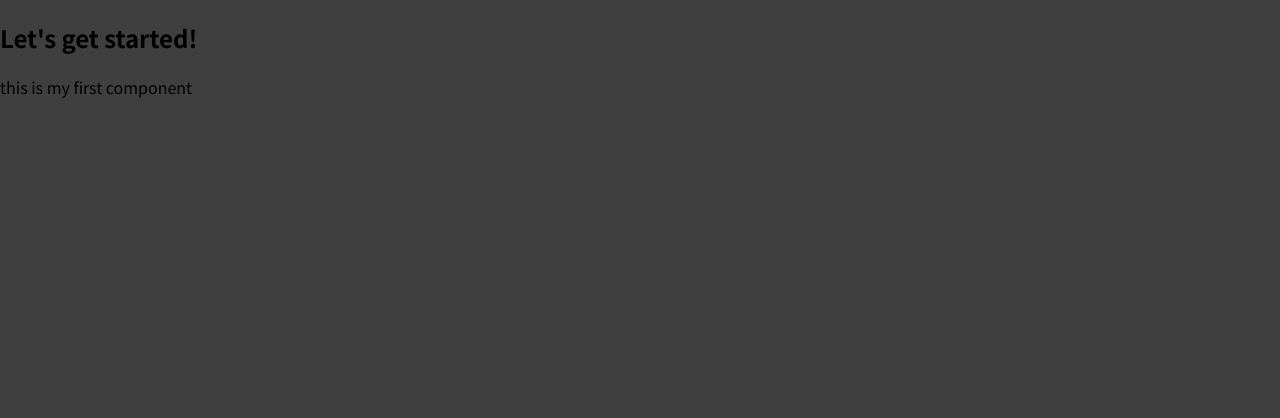
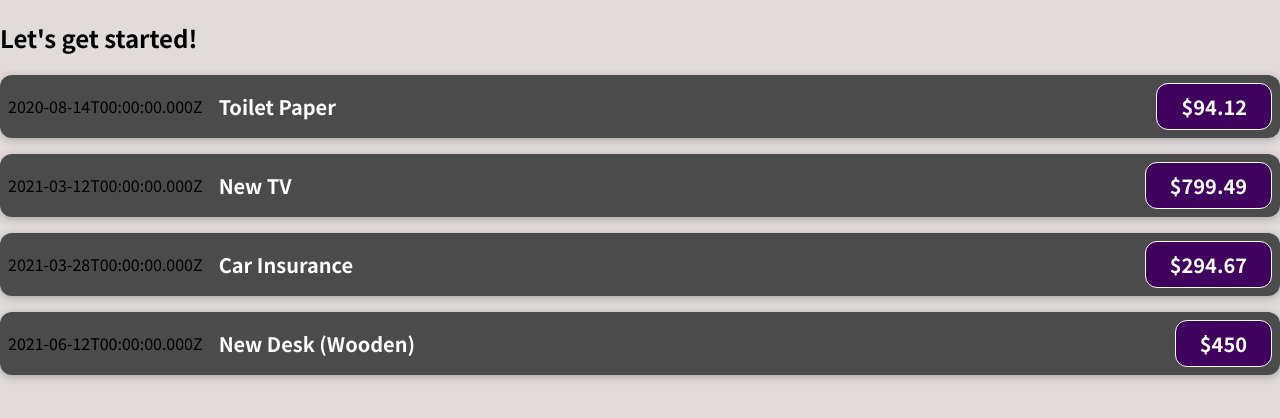
Before and after one commit to medazza/React-expense-app_by_maximilian, a JavaScript app in the folder 01-starting-setup/: page / in a window 1280 px wide. Shown: the top 418 px of the page. Built offline with nearby package versions, Linux system fonts and the light colour scheme.

Commit message:
first use of props

```diff
--- a/01-starting-setup/src/App.js
+++ b/01-starting-setup/src/App.js
@@ -1,10 +1,55 @@
 import ExpenseItem from "./components/ExpenseItem";
 
+const expenses = [
+  {
+    id: 'e1',
+    title: 'Toilet Paper',
+    amount: 94.12,
+    date: new Date(2020, 7, 14),
+  },
+  {
+    id: 'e2',
+    title: 'New TV',
+    amount: 799.49,
+    date: new Date(2021, 2, 12)
+  },
+  {
+    id: 'e3',
+    title: 'Car Insurance',
+    amount: 294.67,
+    date: new Date(2021, 2, 28),
+  },
+  {
+    id: 'e4',
+    title: 'New Desk (Wooden)',
+    amount: 450,
+    date: new Date(2021, 5, 12),
+  },
+];
 function App() {
   return (
     <div>
       <h2>Let's get started!</h2>
-      <ExpenseItem></ExpenseItem>
+      <ExpenseItem
+      title = {expenses[0].title}
+      amount = {expenses[0].amount}
+      date = {expenses[0].date}>
+      </ExpenseItem>
+      <ExpenseItem
+      title = {expenses[1].title}
+      amount = {expenses[1].amount}
+      date = {expenses[1].date}>
+      </ExpenseItem>
+      <ExpenseItem
+      title = {expenses[2].title}
+      amount = {expenses[2].amount}
+      date = {expenses[2].date}>
+      </ExpenseItem>
+      <ExpenseItem
+      title = {expenses[3].title}
+      amount = {expenses[3].amount}
+      date = {expenses[3].date}>
+      </ExpenseItem>
     </div>
   );
 }
--- /dev/null
+++ b/01-starting-setup/src/components/ExpenseItem.css
@@ -0,0 +1,58 @@
+/* Class Names to descrive blocks on the components */
+
+.expense-item {
+    display: flex;
+    justify-content: space-between;
+    align-items: center;
+    box-shadow: 0 2px 8px rgba(0, 0, 0, 0.25);
+    padding: 0.5rem;
+    margin: 1rem 0;
+    border-radius: 12px;
+    background-color: #4b4b4b;
+  }
+
+  .expense-item__description {
+    display: flex;
+    flex-direction: column;
+    gap: 1rem;
+    align-items: flex-end;
+    flex-flow: column-reverse;
+    justify-content: flex-start;
+    flex: 1;
+  }
+
+  .expense-item h2 {
+    color: #3a3a3a;
+    font-size: 1rem;
+    flex: 1;
+    margin: 0 1rem;
+    color: white;
+  }
+
+  .expense-item__price {
+    font-size: 1rem;
+    font-weight: bold;
+    color: white;
+    background-color: #40005d;
+    border: 1px solid white;
+    padding: 0.5rem;
+    border-radius: 12px;
+  }
+
+  @media (min-width: 580px) {
+    .expense-item__description {
+      flex-direction: row;
+      align-items: center;
+      justify-content: flex-start;
+      flex: 1;
+    }
+
+    .expense-item__description h2 {
+      font-size: 1.25rem;
+    }
+
+    .expense-item__price {
+      font-size: 1.25rem;
+      padding: 0.5rem 1.5rem;
+    }
+  }
--- a/01-starting-setup/src/components/ExpenseItem.js
+++ b/01-starting-setup/src/components/ExpenseItem.js
@@ -1,5 +1,15 @@
-function ExpenseItem(){
-    return(<p>this is my first component</p>);
+import './ExpenseItem.css';
+
+function ExpenseItem(props){
+    return(
+        <div className="expense-item">
+            <div>{props.date.toISOString()}</div>
+            <div className="expense-item__description">
+                <h2>{props.title}</h2>
+                <div className="expense-item__price">${props.amount}</div>
+            </div>
+        </div>
+    );
 }
 
 export default ExpenseItem;
--- a/01-starting-setup/src/index.css
+++ b/01-starting-setup/src/index.css
@@ -10,5 +10,5 @@
 
 body {
   margin: 0;
-  background-color: #3f3f3f;
+  background-color: #e2dbdb;
 }
```
Also changed, not shown: 1 other file (tests, documents, lock files or other folders).
